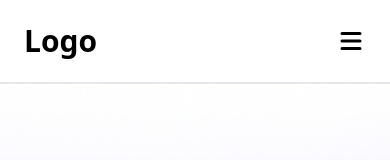
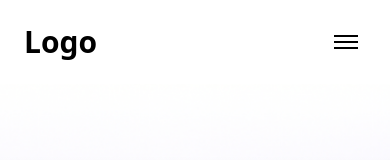
Before and after one commit to varletint/paywithmi, a React (Vite) app in the folder client/: page / in a window 390 px wide. Shown: the top 160 px of the page. Built offline with nearby package versions, Linux system fonts and the light colour scheme.

Commit message:
navbar alright

```diff
--- a/client/package.json
+++ b/client/package.json
@@ -11,6 +11,7 @@
   },
   "dependencies": {
     "@reduxjs/toolkit": "^2.2.5",
+    "framer-motion": "^12.23.0",
     "html2canvas": "^1.4.1",
     "https": "^1.0.0",
     "jspdf": "^3.0.1",
--- a/client/src/Pages/Home.jsx
+++ b/client/src/Pages/Home.jsx
@@ -37,6 +37,7 @@ import {
 } from "react-icons/fa";
 
 import { BiCopyright, BiLogoTwitter } from "react-icons/bi";
+import HamburgerMenu from "../compponents/HamburgerMenu";
 
 export default function Home() {
   return (
@@ -46,6 +47,7 @@ export default function Home() {
        z-[101] transition-all duration-500 ease-in-out' >
       </nav> */}
       <Header />
+
       <HeroSection />
       <Benefits />
       <PriceSection />
@@ -66,7 +68,7 @@ const Header = () => {
   sm:flex items-center justify-between desktop-nav hidden'>
         <div
           className=' flex justify-between w-full bg-white min-h-[10vh]
-        shadow items-center border-b-2 z-[101] px-6
+        shadow items-center border-b- z-[101] px-6
          lg:px-[10rem] md:px-[3rem]'>
           <div
             //   className='logo font-semibold sm:text-3xl text-2xl bg-white sm:py-0
@@ -79,15 +81,16 @@ const Header = () => {
           </div>
         </div>
       </nav>
-      <nav className='mobile-nav sm:hidden'>
+      <nav className='mobile-nav sm:hidden z-[10000] shadow-md '>
         <div
           className=' flex justify-between w-full bg-white min-h-[10vh]
-        shadow items-center border-b-2 z-[101] px-6
+        shadow items-center border-b- z-[101111] px-6
          lg:px-[10rem] md:px-[3rem]'>
           <div className='text-3xl font-semibold'>Logo</div>
           <div className='nav-links  relative inline-block '>
-            <HiMenu size={30} onClick={() => setOpen("open")} />
+            {/* <HiMenu size={30} onClick={() => setOpen("open")} /> */}
             {/* <MobileNavItems /> */}
+            <HamburgerMenu />
             <div
               className={`list-none absolute z-[102] right-0 top-[100%]
       w-fit bg-white overflow-hidden transition-all
--- /dev/null
+++ b/client/src/compponents/HamburgerMenu.jsx
@@ -0,0 +1,88 @@
+import React, { useState } from "react";
+import { motion } from "framer-motion";
+
+const HamburgerMenu = () => {
+  const [isOpen, setIsOpen] = useState(false);
+
+  return (
+    <div className='relative z-[9999]'>
+      {/* Hamburger Icon */}
+      <button
+        onClick={() => setIsOpen(!isOpen)}
+        className='flex flex-col justify-center
+         items-center w-10 h-10 space-y-1 group z-[10000000] relative'>
+        <span
+          className={`block h-0.5 w-6 bg-black transform transition duration-300 ease-in-out
+            ${isOpen ? "rotate-45 translate-y-1.5" : ""}`}
+        />
+        <span
+          className={`block h-0.5 w-6 bg-black transition duration-300 ease-in-out
+            ${isOpen ? "opacity-0" : ""}`}
+        />
+        <span
+          className={`block h-0.5 w-6 bg-black transform transition duration-300 ease-in-out
+            ${isOpen ? "-rotate-45 -translate-y-1.5" : ""}`}
+        />
+      </button>
+
+      {/* Slide Menu */}
+      <motion.div
+        // initial={{ y: "100%" }}
+        // animate={{ y: isOpen ? "0%" : "100%" }}
+        // className='fixed top-0 right-0 w-64 h-screen bg-white
+        // shadow-lg p-6 flex flex-col space-y-4 z-10'
+        initial={{ height: 0, opacity: 0 }}
+        animate={{ height: isOpen ? "auto" : 0, opacity: isOpen ? 1 : 0 }}
+        transition={{ duration: 0.4 }}
+        className=' absolute top-[100%] right-12
+        bg-white shadow-md rounded-lg
+
+        '>
+        <nav
+          className={`mt-1 space-y-6 text-lg font-medium list-none
+         px-10 py-4 ${isOpen ? "flex flex-col" : "hidden"}`}>
+          <li>
+            <a
+              href='#home '
+              //   className='{sm:px-0 px-4 bg-white/ rounded-2xl
+              // sm:shadow-none shadow py-1}'
+              className=' '
+              onClick={() => setIsOpen(!open)}>
+              Home
+            </a>
+          </li>
+          <li>
+            <a href='#prices' className='' onClick={() => setIsOpen(!open)}>
+              Price
+            </a>
+          </li>
+          <li>
+            <a href='#verify' className='' onClick={() => setIsOpen(!open)}>
+              Verify
+            </a>
+          </li>
+          <li>
+            <a href='#exchange' className='' onClick={() => setIsOpen(!open)}>
+              Exchange
+            </a>
+          </li>
+          <li>
+            <a href='#contact' className='' onClick={() => setIsOpen(!open)}>
+              Contact
+            </a>
+          </li>
+        </nav>
+      </motion.div>
+
+      {/* Overlay */}
+      {/* {isOpen && (
+        // <div
+        //   className='fixed inset-0 bg-red opacity-30 z-40'
+        //   onClick={() => setIsOpen(false)}
+        // />
+      )} */}
+    </div>
+  );
+};
+
+export default HamburgerMenu;
```
Also changed, not shown: 1 other file (tests, documents, lock files or other folders).
